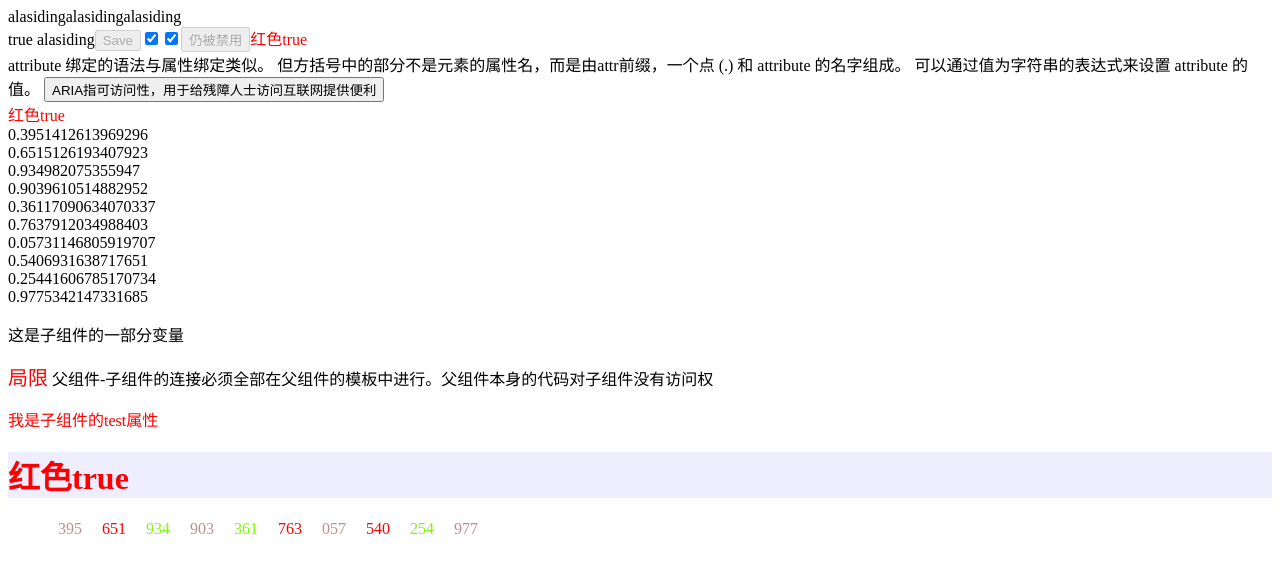
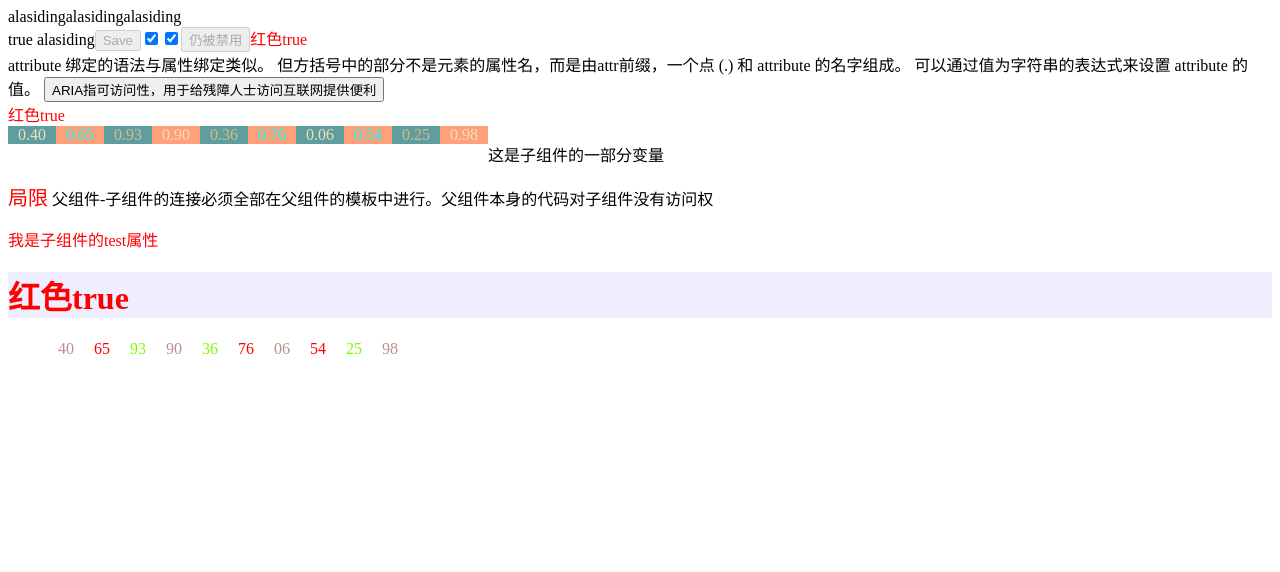
Before and after one commit to liangyuetian/angular-deme, an Angular app: page / in a window 1280 px wide. Shown: the top 572 px of the page. Built offline with nearby package versions, Linux system fonts and the light colour scheme.

Commit message:
结构型指令

```diff
--- a/src/app/app.module.ts
+++ b/src/app/app.module.ts
@@ -6,7 +6,7 @@ import { AppComponent } from './app.component';
 import { FormInputComponent } from './form-input/form-input.component';
 import { InfoListComponent } from './info-list/info-list.component';
 import { CompSubjectComponent } from './comp-subject/comp-subject.component';
-import { NewDirectiveDirective } from './new-directive.directive';
+import { NewDirectiveDirective, UnlessDirective } from './new-directive.directive';
 
 
 @NgModule({
@@ -15,7 +15,8 @@ import { NewDirectiveDirective } from './new-directive.directive';
     FormInputComponent,
     InfoListComponent,
     CompSubjectComponent,
-    NewDirectiveDirective
+    NewDirectiveDirective,
+    UnlessDirective
   ],
   imports: [
     BrowserModule
--- a/src/app/form-input/form-input.component.css
+++ b/src/app/form-input/form-input.component.css
@@ -0,0 +1,24 @@
+.num-list {
+    float: left;
+    padding: 0 10px;
+}
+
+.num-list:nth-child(odd) {
+    color: aqua;
+}
+
+.num-list:nth-child(even) {
+    color: burlywood
+}
+
+.num-list:nth-child(3n -1) {
+    color: wheat
+}
+
+div.odd {
+    background-color: lightsalmon;
+}
+
+div.even {
+    background-color: cadetblue;
+}
--- a/src/app/form-input/form-input.component.html
+++ b/src/app/form-input/form-input.component.html
@@ -1,7 +1,7 @@
 <div class="form-input">
-    <span appNewDirective="blue" highlightColor="green">{{name}}</span>
-    <span [appNewDirective]="redColor" highlightColor="green">{{name}}</span>
-    <span appNewDirective [highlightColor]="redColor">{{name}}</span>
+    <span appNewDirective="blue" highlightColor="green" [obj]="item" [clicks]="directiveEmit">{{name}}</span>
+    <span [appNewDirective]="redColor" highlightColor="green" [obj]="item">{{name}}</span>
+    <span appNewDirective [highlightColor]="redColor" [obj]="item">{{name}}</span>
     <br> {{inputCheckbox}}
     <span *ngIf="true" [innerHTML]="name"></span>
     <button [disabled]="inputCheckbox">Save</button>
@@ -24,7 +24,7 @@
         <span [innerHTML]="spanHtml"></span>
     </div>
 
-    <div [hidden]="isShowList" *ngFor="let hero of heros; let i = index ; trackBy: trackByHeroes">
+    <div class="num-list" [hidden]="isShowList" [class.odd]="odd" [class.even]="even" *ngFor="let hero of heros; let i = index ; let even = even let odd = odd; trackBy: trackByHeroes">
         <span>{{hero.id}}</span>
     </div>
     <div>
--- a/src/app/form-input/form-input.component.ts
+++ b/src/app/form-input/form-input.component.ts
@@ -18,6 +18,7 @@ export class FormInputComponent implements OnInit {
     spanHtml: SafeHtml;
     isShowList: true;
     renderHtml;
+    item = { id: 1, name: "王闯" };
     heros = [];
     @ViewChild(InfoListComponent) //
     private infoList: InfoListComponent; // 获取子组件
@@ -29,10 +30,14 @@ export class FormInputComponent implements OnInit {
         let hero = [];
         for (let i = 0; i < 10; i++) {
             hero.push({
-                id: Math.random()
+                id: Math.random().toFixed(2)
             })
         }
         this.heros = hero;
+
+        // window.setInterval(() => {
+        //     console.log(this.item)
+        // }, 1000)
     }
     inputChange(e) {
         // e.preventDefault();
@@ -53,6 +58,15 @@ export class FormInputComponent implements OnInit {
     }
     onVoted(params) {
         console.log("父组件触发", params)
+    }
+    directiveEmit() {
+        console.log("由指令触发，输出一个父组件的值redColor：", this.redColor);
+        console.log(this);
+        // 此时的this作用域为子组件
+        // 写法为：[clicks]="directiveEmit"
+        // 此时的作用域为当前组件,但是会不按规则的触发
+        // 写法为 [clicks]="directiveEmit()"
+
     }
     // ngAfterViewInit() {
 
--- a/src/app/new-directive.directive.ts
+++ b/src/app/new-directive.directive.ts
@@ -1,8 +1,9 @@
-import { Directive, ElementRef, Input, HostListener } from '@angular/core';
+import { Directive, ElementRef, Input, HostListener, TemplateRef, ViewContainerRef } from '@angular/core';
 // ElementRef 获取 dom引用
 // HostListener 设置事件监听
 // 为什么要加@Input？
 // @Input装饰器都告诉Angular，该属性是公共的，并且能被父组件绑定。 如果没有@Input，Angular就会拒绝绑定到该属性。
+// 属性指令，不建议传递函数，因为this对象不容易绑定，不符合语境与用法
 @Directive({
     selector: '[appNewDirective]'
 })
@@ -13,7 +14,8 @@ export class NewDirectiveDirective {
     // }
     @Input() highlightColor: string;
     @Input("appNewDirective") highlightColorLeave: string;
-
+    @Input() obj;
+    @Input() clicks; //
     originalColor: string;
     constructor(private el: ElementRef) {
         // private 有公开作用域的作用
@@ -23,15 +25,17 @@ export class NewDirectiveDirective {
     // 使用HostListener装饰器添加两个事件处理器，它们会在鼠标进入或离开时进行响应
     @HostListener("mouseenter") onMouseEnter() {
         // @HostListener装饰器引用属性型指令的宿主元素
-        console.log(this);
+        // console.log(this);
         this.highlight(this.highlightColor || "yellow");
+        this.obj.id = Math.random(); // @Input 的值是引用类型， 在子指令中修改后，回映射到父组件中
     }
     @HostListener('mouseleave') onMouseLeave() {
-        console.log("originalColor", this.originalColor)
+        // console.log("originalColor", this.originalColor)
         this.highlight(this.highlightColorLeave || this.originalColor);
     }
     @HostListener("click") onClick() {
-        console.log("点击属性指令:", this)
+        console.log("点击属性指令:", this);
+        this.clicks();
     }
     highlight(color: string) {
         this.el.nativeElement.style.backgroundColor = color;
@@ -39,11 +43,35 @@ export class NewDirectiveDirective {
 
 }
 
-// 使用数据绑定向指令传递值
-@Directive({
-    selector: '[highlightColor]'
-})
-export class HighlightColor {
-    @Input() highlightColor: string;
+// 结构型指令
+// 结构型指令的职责是HTML布局，他们塑造或重塑DOM结构，比如添加，移除，或维护这些元素
+// 结构型指令非常容易识别。 在这个例子中，星号（*）被放在指令的属性名之前
+// 三个常用的内置结构型指令 —— NgIf、NgFor和NgSwitch...。
 
+// <ng-container> 的救赎
+// 使用<ng-container>把一些兄弟元素归为一组
+// <ng-container>是一个由 Angular 解析器负责识别处理的语法元素。 \
+// 它不是一个指令、组件、类或接口，更像是 JavaScript 中 if 块中的花括号。
+// TemplateRef, ViewContainerRef  需要的组件 Directive, Input
+
+@Directive({ selector: '[appUnless]' })
+export class UnlessDirective {
+    // 把它们都注入到指令的构造函数中，作为该类的私有属性
+    // 强调：类的私有属性
+    constructor(
+        private templateRef: TemplateRef<any>, // 大概等于 react中的 this.props.children
+        private viewContainer: ViewContainerRef
+    ) { }
+    hasView;
+    @Input()
+    set appUnless(condition: boolean) {
+        if (!condition && !this.hasView) {
+            this.viewContainer.createEmbeddedView(this.templateRef);
+            this.hasView = true;
+        }
+        else if (condition && this.hasView) {
+            this.viewContainer.clear();
+            this.hasView = false;
+        }
+    }
 }
```
